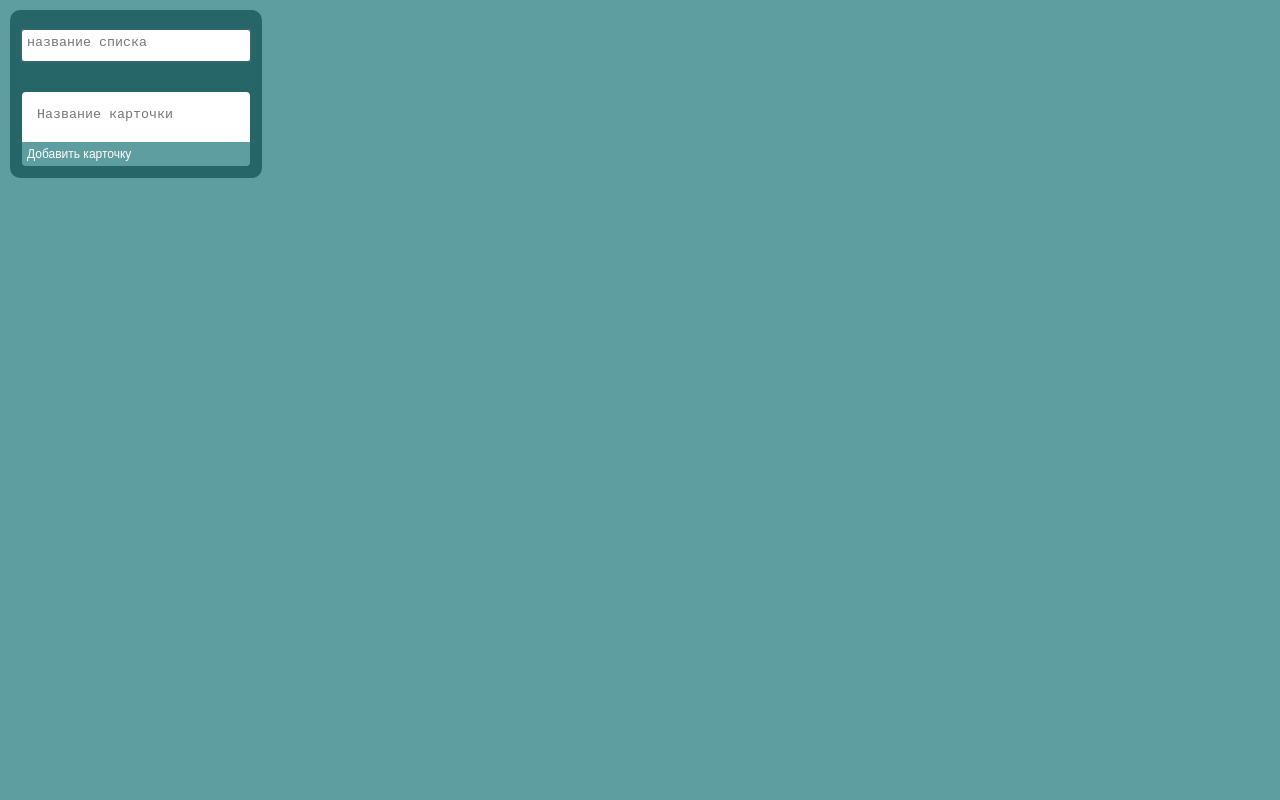
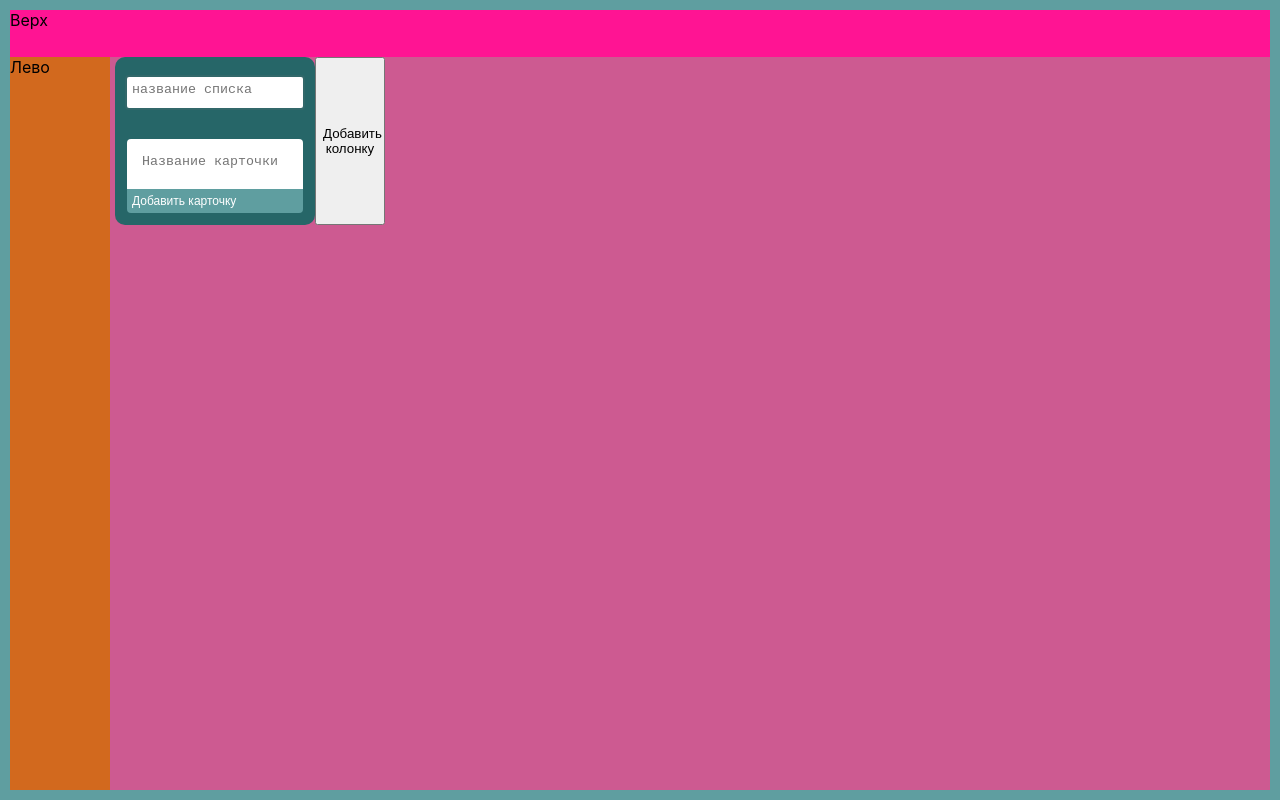
Before and after one commit to NiamiYuki/kanban-deck, a React (Create React App) app: page / in a window 1280 px wide. Built offline with nearby package versions, Linux system fonts and the light colour scheme.

Commit message:
add Container component

```diff
--- a/src/App.js
+++ b/src/App.js
@@ -1,11 +1,12 @@
 import logo from './logo.svg';
 import CardGroupView from './containers/CardGroupView'
+import Container from './containers/Container'
 import './App.css';
 
 function App() {
   return (
     <div className="App">
-      <CardGroupView/>
+      <Container/>
     </div>
   );
 }
--- a/src/containers/CardGroupView.module.css
+++ b/src/containers/CardGroupView.module.css
@@ -6,9 +6,11 @@ form{
 }
 .cardGroup{
     padding: 10px;
-    width: 20%;
+    width: 200px;
+    margin-left: 5px;
     border-radius: 10px;
     background-color: rgb(38, 102, 104);
+    flex-basis: 0 0 200px;
 }
 .container{
     max-height: 70vh;
@@ -98,8 +100,12 @@ form{
     /* background-color: cadetblue; */
     margin-bottom: 5px;
     border-radius: 4px;
-    position: relative;
+    /* position: relative; */
     border: 2px solid white;
+    position: absolute;
+    top: 0;
+    bottom: 0;
+    left: 100px;
 }
 .cardContainer:hover{
     border: 2px solid cadetblue;
@@ -168,3 +174,42 @@ form{
     background-color: white;
     color:cadetblue;
 }
+.rowsContainer{
+    display: flex;
+    flex-direction: row;
+    position: absolute;
+    left: 100px;
+    width: 100%;
+    overflow-x: auto;
+}
+.addCardGroupButton{
+    width: 70px;
+}
+.mainScreen{
+    height: 100%;
+    position: relative;
+    z-index: 1;
+    overflow: hidden;
+    background-color: rgb(205, 90, 145);
+    display: flex;
+    flex-direction: column;
+    height: 100%;
+}
+.topContainer{
+ background-color: deeppink;
+ height: 50px;
+}
+.leftContainer{
+    position: absolute;
+    top: 0;
+    bottom: 0;
+    left: 0;
+    background-color: chocolate;
+    width: 100px;
+    height: 100%;
+}
+.mainAndLeftContainer{
+    position: relative;
+    width: 100%;
+    height: 100%;
+}
--- /dev/null
+++ b/src/containers/Container.js
@@ -0,0 +1,37 @@
+import React, {useState} from "react";
+import styles from './CardGroupView.module.css'
+import { FaEdit } from "react-icons/fa";
+
+import CardGroupView from './CardGroupView';
+function Container(){
+    const [cardGroupList, setCardGroupList] = useState([]);
+    // const [newCardGroup, setNewCardGroup] = useState('');
+
+    const handleAddCardGroup = ()=> {
+       setCardGroupList([...cardGroupList, {cardGroupTitle: ''}]);
+    //    setNewCardGroup('');
+       console.log('hello world!');
+    }
+
+     return(
+        <div className={styles.mainScreen}>
+            <div className={styles.topContainer}> Верх </div>
+            <div className={styles.mainAndLeftContainer}>
+                <div className={styles.leftContainer}> Лево </div>
+                <div className={styles.rowsContainer}>
+                    {cardGroupList.map((cardGroup,index)=>(
+                    <CardGroupView  index={index} cardGroup={cardGroup} />))}
+                    <CardGroupView />
+                <button onClick={() => handleAddCardGroup()} className={styles.addCardGroupButton}>
+                    Добавить колонку
+                </button>
+                </div>
+            </div>
+        </div>
+
+
+     )
+}
+
+
+export default Container;
```
